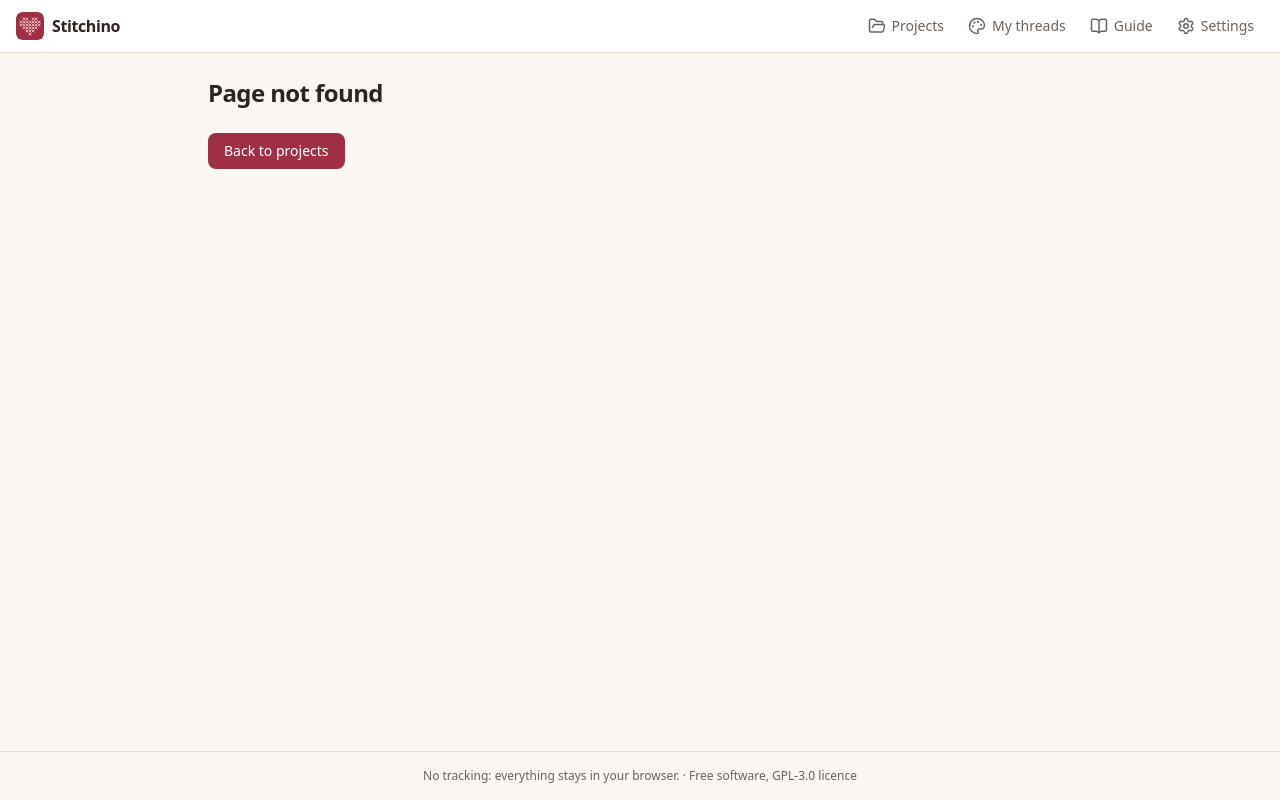
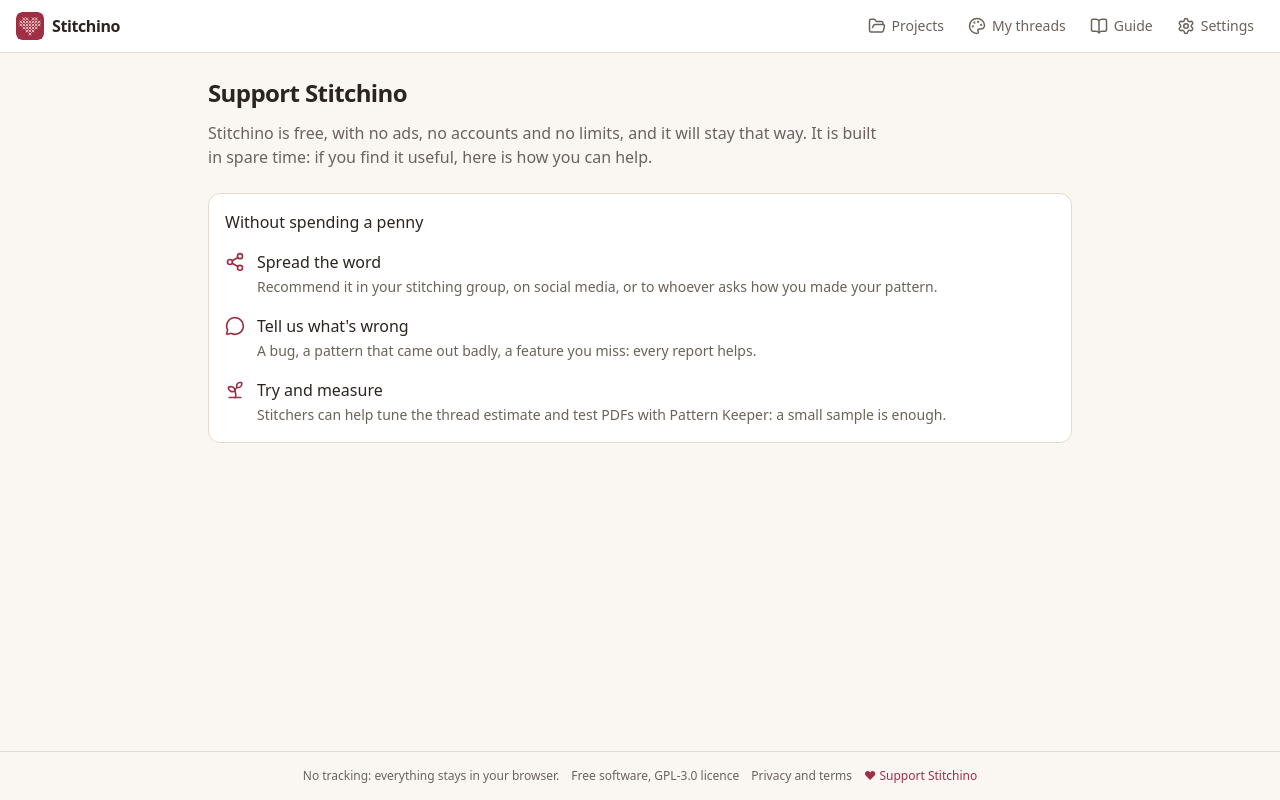
Before and after one commit to mrheltic/stitchino, a React (Vite) app: page /#/support in a window 1280 px wide. Before the commit this address had no page. Built offline with nearby package versions, Linux system fonts and the light colour scheme.

Commit message:
Add privacy and support pages

```diff
--- a/src/ui/App.tsx
+++ b/src/ui/App.tsx
@@ -43,6 +43,14 @@ const router = createHashRouter([
         path: 'guide',
         lazy: async () => ({ Component: (await import('./routes/Guide.tsx')).default }),
       },
+      {
+        path: 'support',
+        lazy: async () => ({ Component: (await import('./routes/Support.tsx')).default }),
+      },
+      {
+        path: 'privacy',
+        lazy: async () => ({ Component: (await import('./routes/Privacy.tsx')).default }),
+      },
       { path: '*', element: <NotFound /> },
     ],
   },
--- a/src/ui/Layout.tsx
+++ b/src/ui/Layout.tsx
@@ -85,8 +85,15 @@ export function Layout() {
         <Outlet />
       </main>
       {!fullscreen && (
-        <footer className="border-t border-line px-4 py-4 text-center text-xs text-muted">
-          {t('footer.privacy')} · {t('footer.license')}
+        <footer className="flex flex-wrap justify-center gap-x-3 gap-y-1 border-t border-line px-4 py-4 text-center text-xs text-muted">
+          <span>{t('footer.privacy')}</span>
+          <span>{t('footer.license')}</span>
+          <Link to="/privacy" className="underline-offset-2 hover:text-ink hover:underline">
+            {t('footer.privacyLink')}
+          </Link>
+          <Link to="/support" className="text-accent underline-offset-2 hover:underline">
+            ♥ {t('footer.support')}
+          </Link>
         </footer>
       )}
       <UpdatePrompt />
--- /dev/null
+++ b/src/ui/routes/Privacy.tsx
@@ -0,0 +1,43 @@
+import { useTranslation } from 'react-i18next';
+import { Card, Page, PageHeader } from '../components/ui.tsx';
+
+/** Paragraphs come from the translations as arrays, so the page stays plain text. */
+function Paragraphs({ items }: { items: string[] }) {
+  return (
+    <ul className="list-disc space-y-2 pl-5 leading-relaxed">
+      {items.map((p) => (
+        <li key={p}>{p}</li>
+      ))}
+    </ul>
+  );
+}
+
+export default function Privacy() {
+  const { t } = useTranslation();
+  const list = (key: string) => t(key, { returnObjects: true }) as unknown as string[];
+  return (
+    <Page>
+      <PageHeader title={t('privacy.title')} />
+      <div className="space-y-6">
+        <Card className="space-y-3">
+          <h2 className="font-medium">{t('privacy.dataTitle')}</h2>
+          <Paragraphs items={list('privacy.data')} />
+          <p className="text-sm">
+            <a
+              href="https://docs.github.com/site-policy/privacy-policies/github-general-privacy-statement"
+              target="_blank"
+              rel="noopener noreferrer"
+              className="text-accent underline underline-offset-2"
+            >
+              {t('privacy.githubLink')}
+            </a>
+          </p>
+        </Card>
+        <Card className="space-y-3">
+          <h2 className="font-medium">{t('privacy.termsTitle')}</h2>
+          <Paragraphs items={list('privacy.terms')} />
+        </Card>
+      </div>
+    </Page>
+  );
+}
--- /dev/null
+++ b/src/ui/routes/Support.tsx
@@ -0,0 +1,75 @@
+import { Coffee, Heart, MessageCircle, Repeat, Share2, Sprout } from 'lucide-react';
+import type { ReactNode } from 'react';
+import { useTranslation } from 'react-i18next';
+import { DONATION_LINKS, LINKS } from '../../core/brand.ts';
+import { Card, Page, PageHeader } from '../components/ui.tsx';
+
+const DONATION_ICONS = { kofi: Coffee, githubSponsors: Heart, liberapay: Repeat } as const;
+
+function Way({ icon, title, children }: { icon: ReactNode; title: string; children: ReactNode }) {
+  return (
+    <li className="flex gap-3">
+      <span className="mt-0.5 text-accent">{icon}</span>
+      <span>
+        <span className="block font-medium">{title}</span>
+        <span className="text-sm text-muted">{children}</span>
+      </span>
+    </li>
+  );
+}
+
+export default function Support() {
+  const { t } = useTranslation();
+  return (
+    <Page>
+      <PageHeader title={t('support.title')} />
+      <p className="-mt-3 mb-6 max-w-2xl text-muted">{t('support.intro')}</p>
+      {DONATION_LINKS.length > 0 && (
+        <div className="mb-8 grid gap-3 sm:grid-cols-2">
+          {DONATION_LINKS.map((k) => {
+            const Icon = DONATION_ICONS[k];
+            return (
+              <a
+                key={k}
+                href={LINKS[k]}
+                target="_blank"
+                rel="noopener noreferrer"
+                className="flex items-start gap-3 rounded-xl border border-line bg-surface p-4 hover:bg-surface-2"
+              >
+                <Icon size={22} className="mt-0.5 shrink-0 text-accent" aria-hidden />
+                <span>
+                  <span className="block font-medium">{t(`support.links.${k}`)}</span>
+                  <span className="text-sm text-muted">{t(`support.linkHints.${k}`)}</span>
+                </span>
+              </a>
+            );
+          })}
+        </div>
+      )}
+      <Card>
+        <h2 className="mb-4 font-medium">{t('support.otherWays')}</h2>
+        <ul className="space-y-4">
+          <Way icon={<Share2 size={20} aria-hidden />} title={t('support.share')}>
+            {t('support.shareText')}
+          </Way>
+          <Way icon={<MessageCircle size={20} aria-hidden />} title={t('support.feedback')}>
+            {t('support.feedbackText')}{' '}
+            {LINKS.issues && (
+              <a
+                href={LINKS.issues}
+                target="_blank"
+                rel="noopener noreferrer"
+                className="text-accent underline underline-offset-2"
+              >
+                {t('support.feedbackLink')}
+              </a>
+            )}
+          </Way>
+          <Way icon={<Sprout size={20} aria-hidden />} title={t('support.test')}>
+            {t('support.testText')}
+          </Way>
+        </ul>
+      </Card>
+    </Page>
+  );
+}
```
Also changed, not shown: 1 other file (tests, documents, lock files or other folders).
